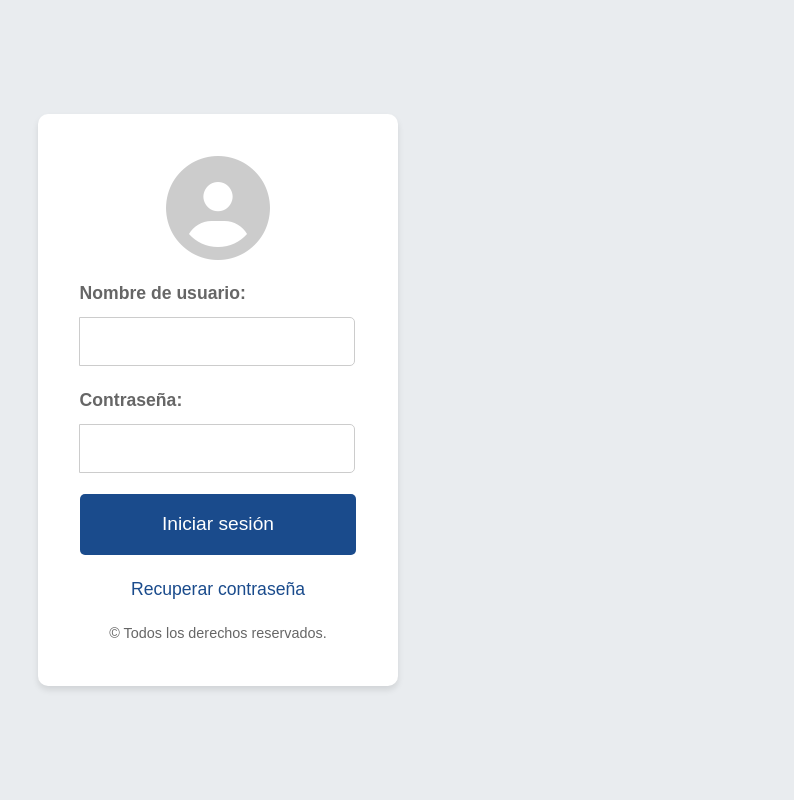
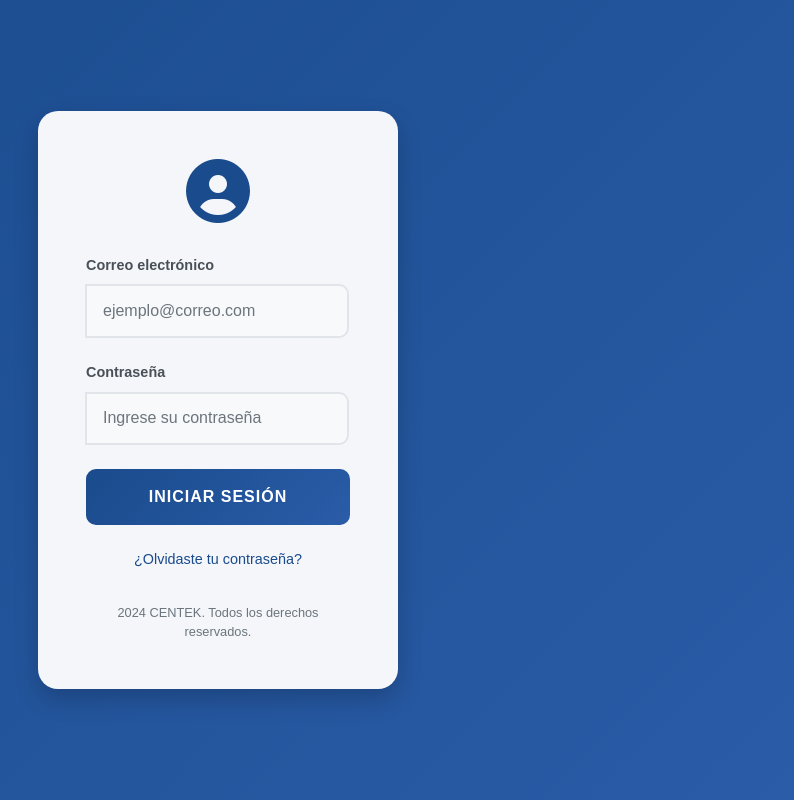
Before and after one commit to josenuques/React-JS-Admin-LTE, a React (Vite) app: page /login in a window 1280 px wide. Shown: the whole page, without its empty margins (422-1216 px from the left). Built offline with nearby package versions, Linux system fonts and the light colour scheme.

Commit message:
cambios login

```diff
--- a/src/pages/configuracion/Login.css
+++ b/src/pages/configuracion/Login.css
@@ -3,62 +3,114 @@
     justify-content: center;
     align-items: center;
     min-height: 100vh;
-    background-color: #1a4b8c;
-    font-family: Arial, sans-serif;
+    background: linear-gradient(135deg, #1a4b8c 0%, #2a5ca8 100%);
+    font-family: 'Poppins', Arial, sans-serif;
+    padding: 20px;
 }
 
 .login-box {
-    background-color: white;
-    padding: 2.6rem;
-    border-radius: 10px;
-    box-shadow: 0 4px 6px rgba(0, 0, 0, 0.1);
+    background-color: rgba(255, 255, 255, 0.95);
+    padding: 3rem;
+    border-radius: 20px;
+    box-shadow: 0 10px 25px rgba(0, 0, 0, 0.2);
     width: 100%;
-    max-width: 455px;
+    max-width: 400px;
+    transform: translateY(0);
+    transition: transform 0.3s ease, box-shadow 0.3s ease;
+}
+
+.login-box:hover {
+    transform: translateY(-5px);
+    box-shadow: 0 15px 30px rgba(0, 0, 0, 0.3);
+}
+
+.logo {
+    text-align: center;
+    margin-bottom: 2rem;
+}
+
+.logo img {
+    width: 150px;
+    height: auto;
 }
 
 .user-icon {
     text-align: center;
-    margin-bottom: 1.3rem;
+    margin-bottom: 2rem;
 }
 
 .user-icon i {
-    font-size: 6.5rem;
-    color: #ccc;
+    font-size: 4rem;
+    color: #1a4b8c;
+    transition: color 0.3s ease;
 }
 
 .input-group {
-    margin-bottom: 1.3rem;
+    margin-bottom: 1.5rem;
+    position: relative;
 }
 
 .input-group label {
     display: block;
-    margin-bottom: 0.65rem;
-    color: #666;
-    font-size: 1.1rem;
+    margin-bottom: 0.5rem;
+    color: #495057;
+    font-size: 0.9rem;
+    font-weight: 500;
+    transition: color 0.3s ease;
 }
 
 .input-group input {
     width: 100%;
-    padding: 0.65rem;
-    border: 1px solid #ccc;
-    border-radius: 5px;
-    font-size: 1.1rem;
+    padding: 0.8rem 1rem;
+    border: 2px solid #e1e5ea;
+    border-radius: 10px;
+    font-size: 1rem;
+    transition: all 0.3s ease;
+    background-color: #f8f9fa;
+}
+
+.input-group input:focus {
+    outline: none;
+    border-color: #1a4b8c;
+    background-color: #fff;
+    box-shadow: 0 0 0 4px rgba(26, 75, 140, 0.1);
+}
+
+.input-group input:focus + label {
+    color: #1a4b8c;
 }
 
 .login-button {
     width: 100%;
     padding: 1rem;
-    background-color: #1a4b8c;
+    background: linear-gradient(135deg, #1a4b8c 0%, #2a5ca8 100%);
     color: white;
     border: none;
-    border-radius: 5px;
+    border-radius: 10px;
     cursor: pointer;
-    font-size: 1.2rem;
-    margin-bottom: 1.3rem;
+    font-size: 1rem;
+    font-weight: 600;
+    margin-bottom: 1.5rem;
+    transition: all 0.3s ease;
+    text-transform: uppercase;
+    letter-spacing: 1px;
 }
 
 .login-button:hover {
-    background-color: #153d73;
+    background: linear-gradient(135deg, #153d73 0%, #1f4580 100%);
+    transform: translateY(-2px);
+    box-shadow: 0 5px 15px rgba(26, 75, 140, 0.3);
+}
+
+.login-button:active {
+    transform: translateY(0);
+}
+
+.login-button:disabled {
+    background: #cccccc;
+    cursor: not-allowed;
+    transform: none;
+    box-shadow: none;
 }
 
 .forgot-password {
@@ -66,12 +118,35 @@
     text-align: center;
     color: #1a4b8c;
     text-decoration: none;
-    margin-bottom: 1.3rem;
-    font-size: 1.1rem;
+    margin-bottom: 2rem;
+    font-size: 0.9rem;
+    font-weight: 500;
+    transition: color 0.3s ease;
+}
+
+.forgot-password:hover {
+    color: #153d73;
+    text-decoration: underline;
 }
 
 .copyright {
     text-align: center;
-    color: #666;
-    font-size: 0.9rem;
+    color: #6c757d;
+    font-size: 0.8rem;
+    font-weight: 400;
 }
+
+@keyframes fadeIn {
+    from {
+        opacity: 0;
+        transform: translateY(20px);
+    }
+    to {
+        opacity: 1;
+        transform: translateY(0);
+    }
+}
+
+.login-box {
+    animation: fadeIn 0.5s ease-out;
+}
--- a/src/pages/configuracion/Login.jsx
+++ b/src/pages/configuracion/Login.jsx
@@ -52,7 +52,7 @@ const Login = () => {
             }
         } catch (error) {
             console.error('Login Error:', error);
-            Swal.fire('No se pudo iniciar sesión.','error')
+            Swal.fire('No se pudo iniciar sesión.', 'error')
         } finally {
             setLoading(false);
         }
@@ -62,15 +62,19 @@ const Login = () => {
         <div className="login-page">
             <LoadingOverlay visible={loading} />
             <div className="login-box">
+                {/* <div className="logo">
+                    <img src="/img/logo.png" alt="Logo" />
+                </div> */}
                 <div className="user-icon">
                     <i className="fas fa-user-circle"></i>
                 </div>
                 <form onSubmit={handleSubmit}>
                     <div className="input-group">
-                        <label htmlFor="username">Nombre de usuario:</label>
+                        <label htmlFor="username">Correo electrónico</label>
                         <input
                             type="email"
                             id="username"
+                            placeholder="ejemplo@correo.com"
                             value={username}
                             onChange={(e) => setUsername(e.target.value)}
                             required
@@ -78,10 +82,11 @@ const Login = () => {
                         />
                     </div>
                     <div className="input-group">
-                        <label htmlFor="password">Contraseña:</label>
+                        <label htmlFor="password">Contraseña</label>
                         <input
                             type="password"
                             id="password"
+                            placeholder="Ingrese su contraseña"
                             value={password}
                             onChange={(e) => setPassword(e.target.value)}
                             required
@@ -93,18 +98,22 @@ const Login = () => {
                         className="login-button"
                         disabled={loading}
                     >
-                        Iniciar sesión
+                        {loading ? 'Iniciando sesión...' : 'Iniciar sesión'}
                     </button>
                     <a href="#" className="forgot-password" onClick={(e) => {
                         e.preventDefault();
                         if (!loading) {
-                            // Implementar lógica de recuperación de contraseña
+                            Swal.fire({
+                                title: 'Recuperar contraseña',
+                                text: 'Por favor, contacte al administrador del sistema.',
+                                icon: 'info'
+                            });
                         }
                     }}>
-                        Recuperar contraseña
+                        ¿Olvidaste tu contraseña?
                     </a>
                 </form>
-                <div className="copyright">© Todos los derechos reservados.</div>
+                <div className="copyright"> {new Date().getFullYear()} CENTEK. Todos los derechos reservados.</div>
             </div>
         </div>
     );
```
